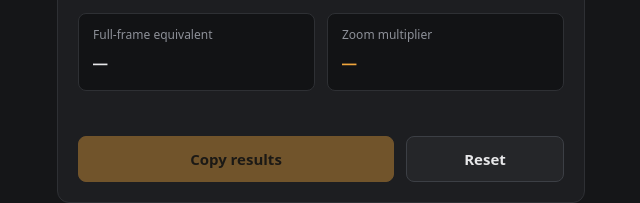
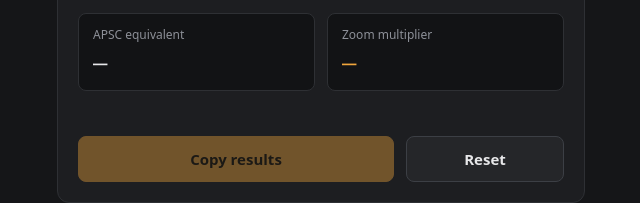
Before and after one commit to aka-Frost/Focal-Length-calculator, a plain HTML site: page index.html in a window 1280 px wide. Shown: the part 594-797 px from the top of the page, 319-959 px from the left. Drawn offline with Linux system fonts and the light colour scheme.

Commit message:
Change 'Full-frame equivalent' to 'APSC equivalent'

```diff
--- a/index.html
+++ b/index.html
@@ -81,7 +81,7 @@
           </div>
           <div class="results">
             <div class="result">
-              <span class="result-label">Full-frame equivalent</span>
+              <span class="result-label">APSC equivalent</span>
               <span class="result-value" id="single-ff">—</span>
             </div>
             <div class="result">
@@ -110,7 +110,7 @@
           </div>
           <div class="results">
             <div class="result">
-              <span class="result-label">Full-frame equivalent</span>
+              <span class="result-label">APSC equivalent</span>
               <span class="result-value" id="range-ff">—</span>
             </div>
             <div class="result">
@@ -139,7 +139,7 @@
           </div>
           <div class="results">
             <div class="result">
-              <span class="result-label">Full-frame equivalent</span>
+              <span class="result-label">APSC equivalent</span>
               <span class="result-value" id="rev-ff">—</span>
             </div>
             <div class="result">
@@ -166,7 +166,6 @@
       <p><strong>Zoom</strong> = full-frame equivalent ÷ 1× reference focal length</p>
       <p>Works offline once loaded.</p>
     </footer>
-
   </div>
 
   <script src="script.js"></script>
```
